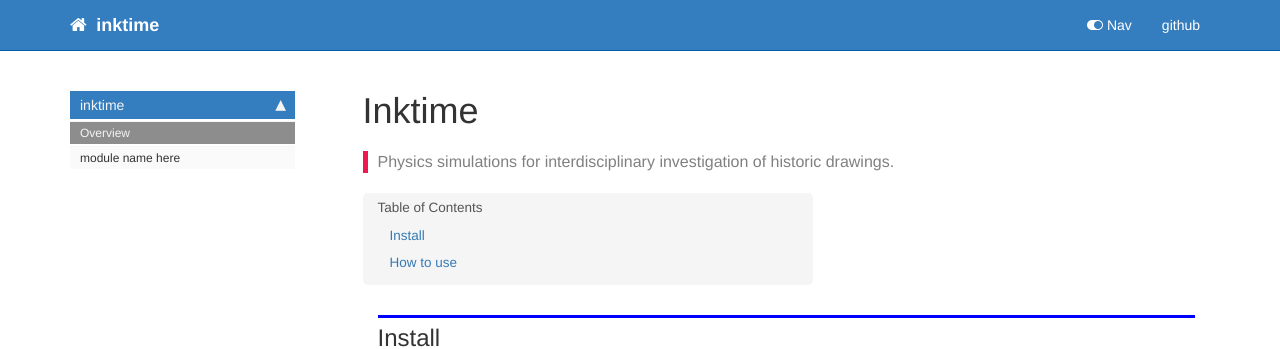
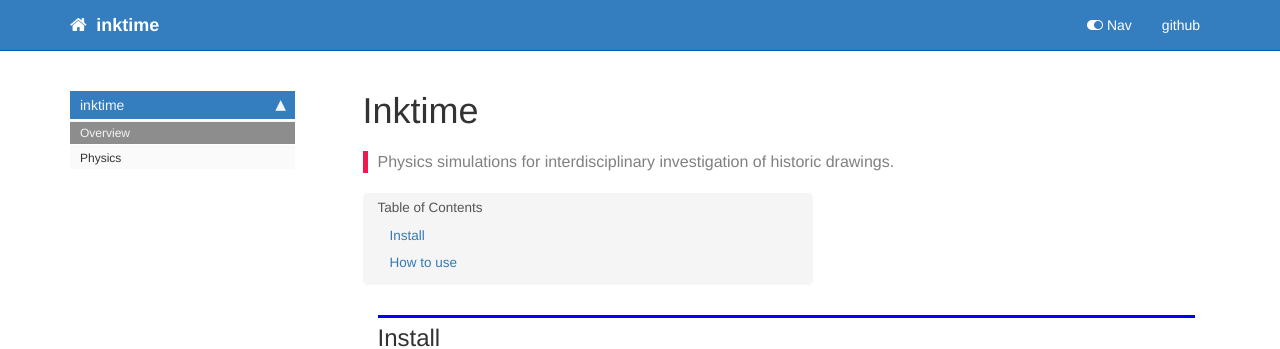
Before and after one commit to g-patin/inktime, a Jekyll site: the page built from docs/index.html, in a window 1280 px wide. Shown: the top 349 px of the page. Built offline with Jekyll 4.4.1, drawn with Linux system fonts in a browser that asks for light colours; nearby versions of some CDN libraries; comment, search, counter and statistics services are not loaded.

```diff
--- a/docs/_data/sidebars/home_sidebar.yml
+++ b/docs/_data/sidebars/home_sidebar.yml
@@ -10,8 +10,8 @@ entries:
       title: Overview
       url: /
     - output: web,pdf
-      title: module name here
-      url: /core
+      title: 'Physics '
+      url: /physics
     output: web
     title: inktime
   output: web
--- a/docs/sidebar.json
+++ b/docs/sidebar.json
@@ -1,6 +1,6 @@
 {
   "inktime": {
     "Overview": "/",
-    "module name here": "/core"
+    "Physics ": "/physics"
   }
 }
--- a/inktime/_nbdev.py
+++ b/inktime/_nbdev.py
@@ -2,9 +2,9 @@
 
 __all__ = ["index", "modules", "custom_doc_links", "git_url"]
 
-index = {}
+index = {"my_sum": "00_physics.ipynb"}
 
-modules = []
+modules = ["physics.py"]
 
 doc_url = "https://fligt.github.io/inktime/"
 
```
Also changed, not shown: 2 other files.
